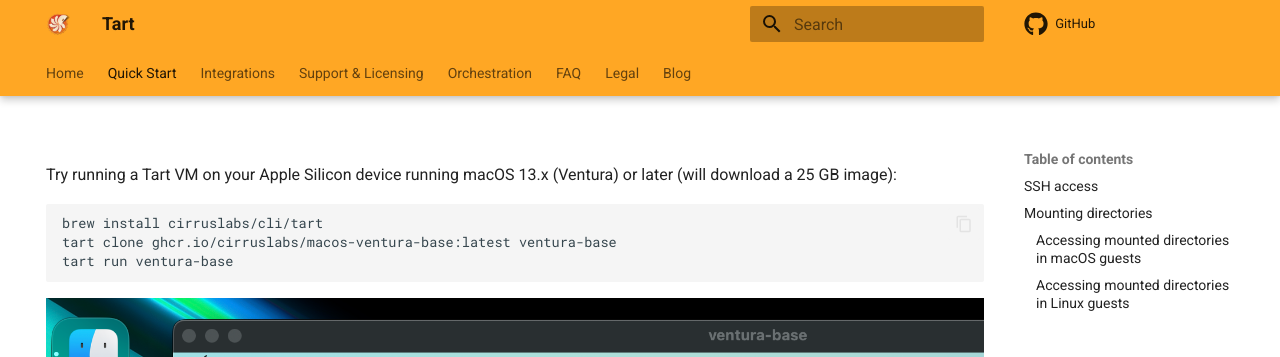
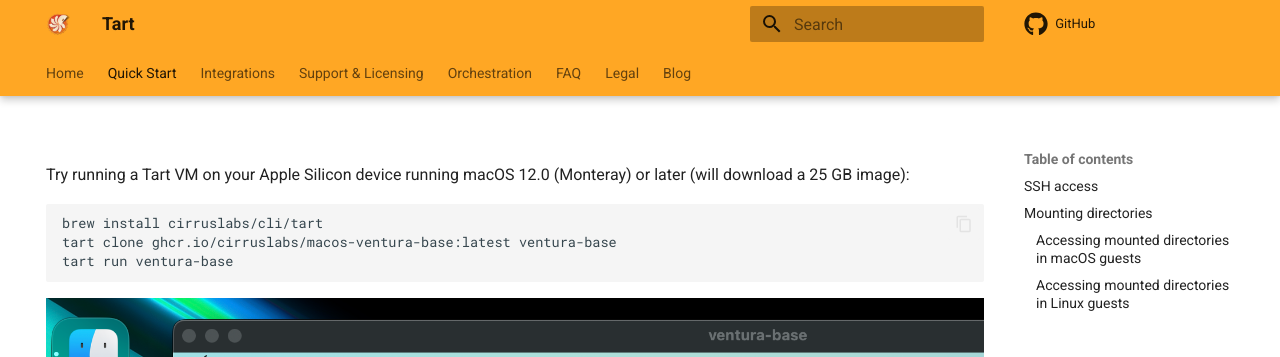
Before and after one commit to cirruslabs/tart, an MkDocs documentation site: the page built from docs/quick-start.md, in a window 1280 px wide and 900 px high. Shown: the top 357 px of the window. Built offline with MkDocs 1.6.1 and Material for MkDocs 9.7.7, drawn with Linux system fonts in a browser that asks for light colours; plug-ins that fetch from the network failed and are left out; comment, search, counter and statistics services are not loaded.

Commit message:
Update quick-start.md

````diff
--- a/docs/quick-start.md
+++ b/docs/quick-start.md
@@ -3,7 +3,7 @@
   - navigation
 ---
 
-Try running a Tart VM on your Apple Silicon device running macOS 13.x (Ventura) or later (will download a 25 GB image):
+Try running a Tart VM on your Apple Silicon device running macOS 12.0 (Monteray) or later (will download a 25 GB image):
 
 ```bash
 brew install cirruslabs/cli/tart
````
